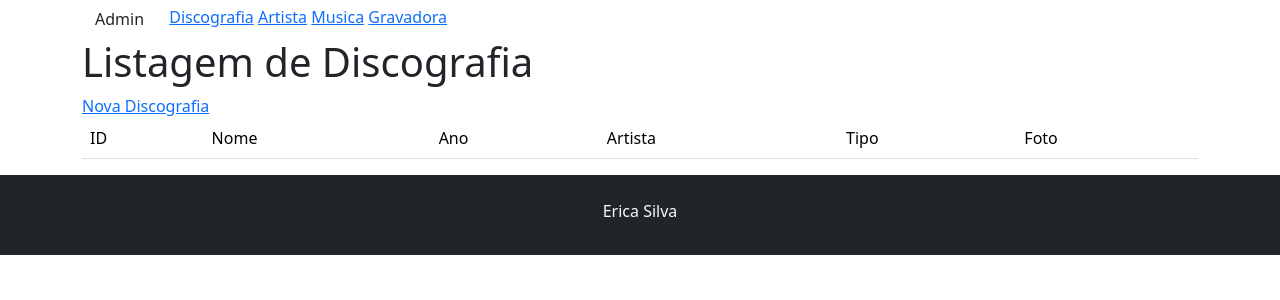
After one commit to Myscosta/App-spotify, a PHP site: page /discografia-listagem.php in a window 1280 px wide. The commit adds this page. Shown: the top 300 px of the page. Run offline with PHP 8.4, Linux system fonts and the light colour scheme; data that the repository does not hold is empty.

Commit message:
visualização de tabela

```diff
--- /dev/null
+++ b/discografia-listagem.php
@@ -0,0 +1,56 @@
+<?php
+$titulo_da_pagina = "Listagem de Discografias";
+include "inc-cabecalho.php";
+?>
+<body>
+    <main class="container ">
+        <?php include "inc-menu.php"; ?>
+        <h1>Listagem de Discografia</h1>
+        <div class="row">
+            <div class="col">
+                <a href="discografia-formulario.php">Nova Discografia</a>
+            </div>
+        </div>
+
+        <div class="row">
+            <div class="col">
+                <table class= "table">
+                    <tr>
+                        <td>ID</td>
+                        <td>Nome</td>
+                        <td>Ano</td>
+                        <td>Artista</td>
+                        <td>Tipo</td>
+                        <td>Foto</td>
+                    </tr>
+
+            <?php
+            #abrir conexao
+            include "inc-conexao.php";
+
+            #consulta os dados
+            $sql = "select * from tb_discografia order by artista , ano";
+            $resultado = mysqli_query($conexao, $sql);
+
+            #listar os dados
+            while($linha_resultado = mysqli_fetch_assoc($resultado)){
+                echo "<tr>";
+
+                echo "<td> {$linha_resultado['Id']} </td>";
+                echo "<td> {$linha_resultado['Nome']} </td>";
+                echo "<td> {$linha_resultado['Ano']} </td>";
+                echo "<td> {$linha_resultado['Artista']} </td>";
+                echo "<td> {$linha_resultado['Tipo']} </td>";
+                echo "<td> {$linha_resultado['Foto']} </td>";
+
+                echo "</tr>";
+            }
+            #fechar conexao
+            mysqli_close($conexao);
+            ?>
+                </table>
+           </div>
+        </div>
+
+     </main>
+<?php include "inc-rodape.php"; ?>
--- /dev/null
+++ b/inc-cabecalho.php
@@ -0,0 +1,10 @@
+<!DOCTYPE html>
+<html lang="pt-br">
+<head>
+    <meta charset="UTF-8">
+    <meta name="viewport" content="width=device-width, initial-scale=1.0">
+    <title><?php echo $titulo_da_pagina?></title>
+    <link href="https://cdn.jsdelivr.net/npm/bootstrap@5.3.8/dist/css/bootstrap.min.css" rel="stylesheet" integrity="sha384-sRIl4kxILFvY47J16cr9ZwB07vP4J8+LH7qKQnuqkuIAvNWLzeN8tE5YBujZqJLB" crossorigin="anonymous">
+
+    <link rel="stylesheet" href="https://cdn.jsdelivr.net/npm/bootstrap-icons@1.13.1/font/bootstrap-icons.min.css">
+</head>
--- /dev/null
+++ b/inc-conexao.php
@@ -0,0 +1,6 @@
+<?php
+$conexao = mysqli_connect("localhost", "root", "" , "db_spotify");
+if(!$conexao){
+    die("<h3>Error</h3>" . mysqli_connect_error());
+}
+?>
--- /dev/null
+++ b/inc-menu.php
@@ -0,0 +1,7 @@
+ <nav>
+            <a href="admin.php" class="btn btn-sucess me-2">Admin</a>
+            <a href="discografia-listagem.php">Discografia</a>
+            <a href="artista-formulario.php">Artista</a>
+            <a href="musica-formulario.php">Musica</a>
+            <a href="gravadora-formulario.php">Gravadora</a>
+        </nav>
--- /dev/null
+++ b/inc-rodape.php
@@ -0,0 +1,7 @@
+ <footer class="bg-dark p-3 text-center text-light fw-light">
+        <p class= "pt-2">
+            Erica Silva
+        </p>
+    </footer>
+    </body>
+</html>
--- a/style.css
+++ b/style.css
@@ -10,12 +10,13 @@
     justify-content: center;
     align-items: center;
     height: 100%;
-    width: 400px;
+    width: 600px;
     padding: 20px;
     border: 3px solid #81aa4a;
     border-radius: 10px;
 
 }
+
 
 /* .titulo{
    text-align: center;
```
Also changed, not shown: admin.php (added, +22 -0 lines), discografia-formulario.php (+8 -3 lines).
